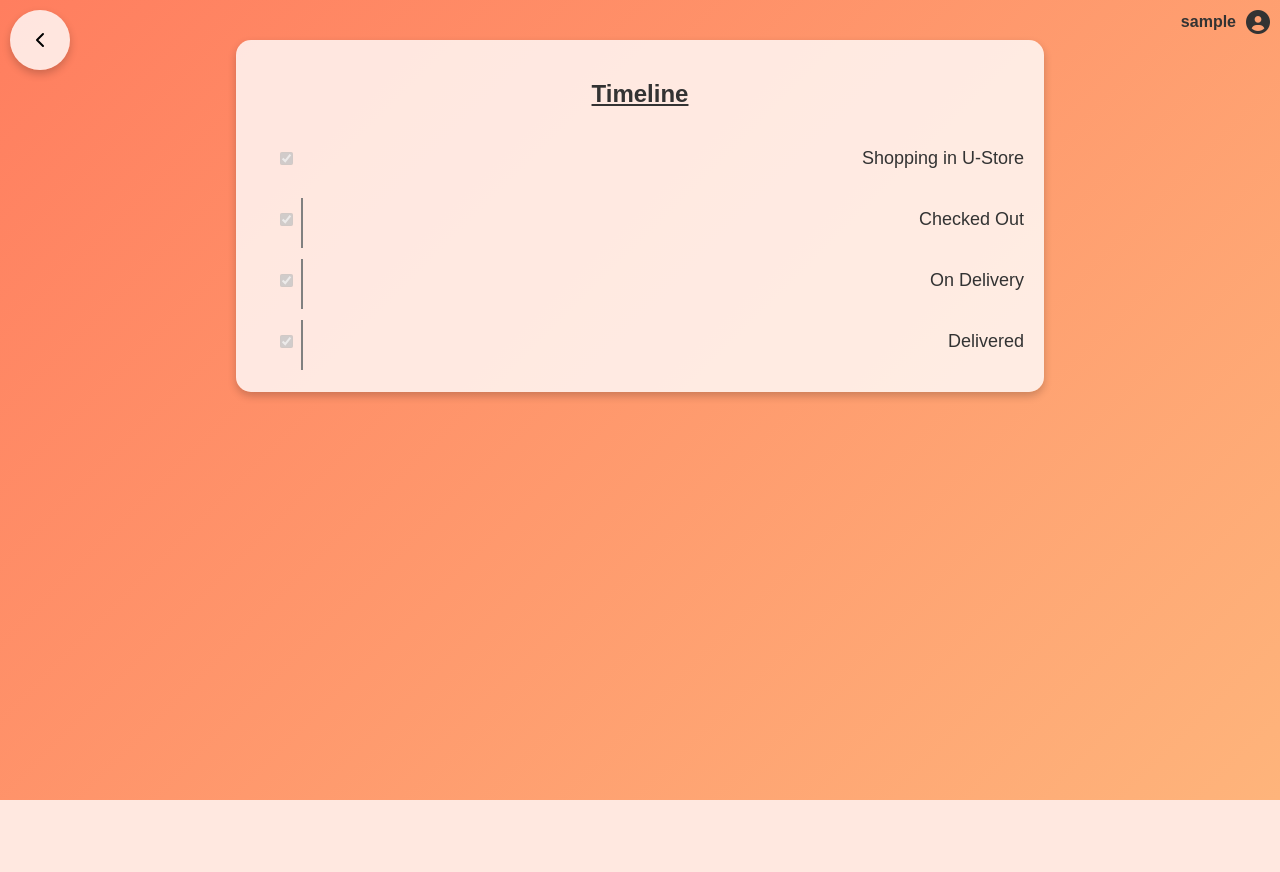
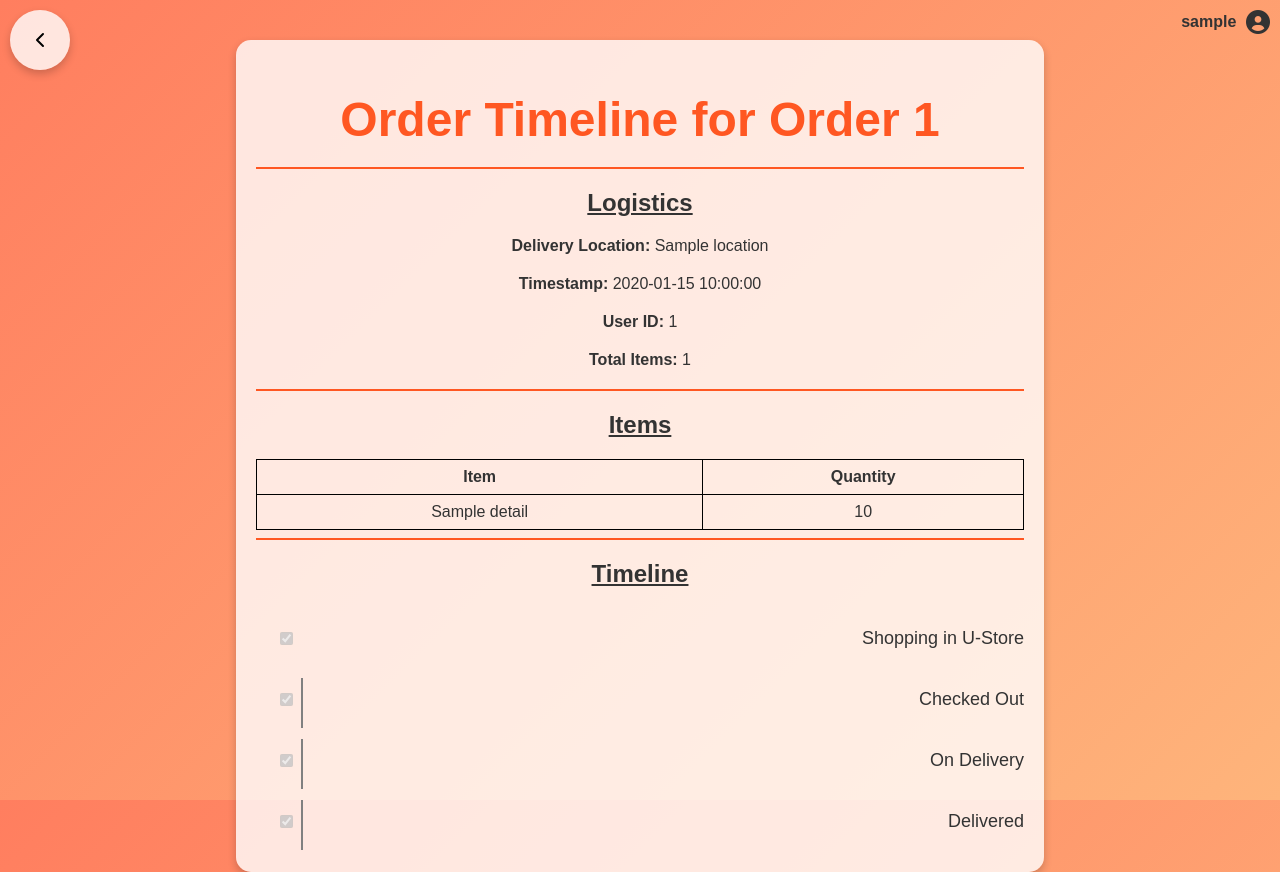
Before and after one commit to mattzhang80/TigerCart_forked, a Flask app: template templates/shopper_timeline.html in a window 1280 px wide. Before the commit the page ends 800 px from the top, so only its background shows below. Run offline with Flask 3, Linux system fonts and the light colour scheme; data comes from the database, SQL or seed files in the repository; both versions use the stored data as it was after the commit; the template is opened without the code that fills it: most values are stand-ins (such as "Sample title", 1, 10 or a date in 2020).

Commit message:
added better info in the shopper timeline

```diff
--- a/templates/shopper_timeline.html
+++ b/templates/shopper_timeline.html
@@ -3,6 +3,41 @@
 {% extends "base.html" %}
 {% block title %}Order Timeline{% endblock %}
 {% block content %}
+    <h1>Order Timeline for Order {{ order['id'] }}</h1>
+
+    <hr color="#ff5722">
+
+    <!-- Logistics Section -->
+    <h2><u>Logistics</u></h2>
+    <p><strong>Delivery Location:</strong> {{ order['location'] }}</p>
+    <p><strong>Timestamp:</strong> {{ order['timestamp'] }}</p>
+    <p><strong>User ID:</strong> {{ order['user_id'] }}</p>
+    <p><strong>Total Items:</strong> {{ order['total_items'] }}</p>
+
+    <hr color="#ff5722">
+
+    <!-- Items Section -->
+    <h2><u>Items</u></h2>
+    <table style="border: 1px solid black; border-collapse: collapse; width: 100%;" align="center">
+        <thead style="border: 1px solid black;">
+            <tr>
+                <th style="border: 1px solid black; padding: 8px;"><strong>Item</strong></th>
+                <th style="border: 1px solid black; padding: 8px;"><strong>Quantity</strong></th>
+            </tr>
+        </thead>
+        <tbody style="border: 1px solid black;">
+            {% for item_id, item in order['cart'].items() %}
+            <tr>
+                <td style="border: 1px solid black; padding: 8px;">{{ item['name'] }}</td>
+                <td style="border: 1px solid black; padding: 8px;">{{ item['quantity'] }}</td>
+            </tr>
+            {% endfor %}
+        </tbody>
+    </table>
+
+    <hr color="#ff5722">
+
+    <!-- Timeline Section -->
     <h2><u>Timeline</u></h2>
     <div class="timeline">
         {% set steps = ['Shopping in U-Store', 'Checked Out', 'On Delivery', 'Delivered'] %}
```
Also changed, not shown: tigercart.sqlite3. Lines whose indentation alone changed are shown as unchanged.
